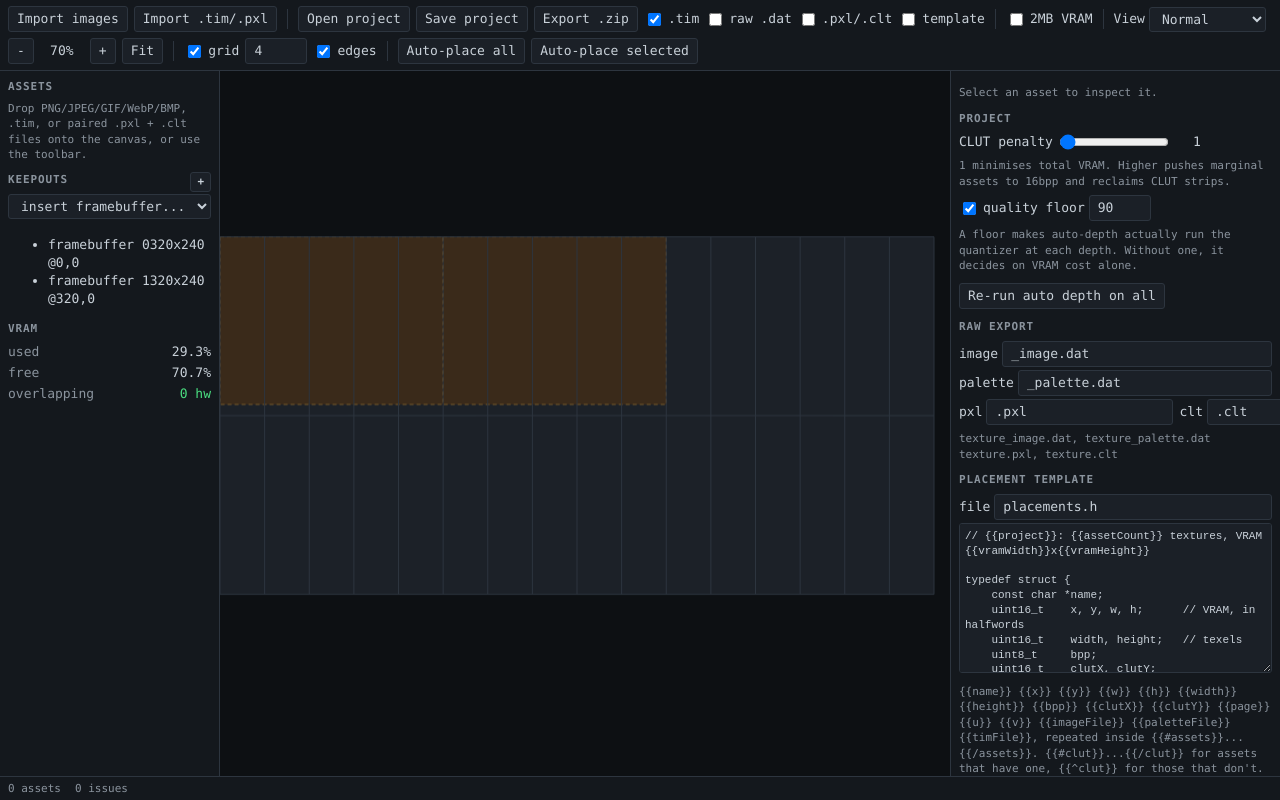
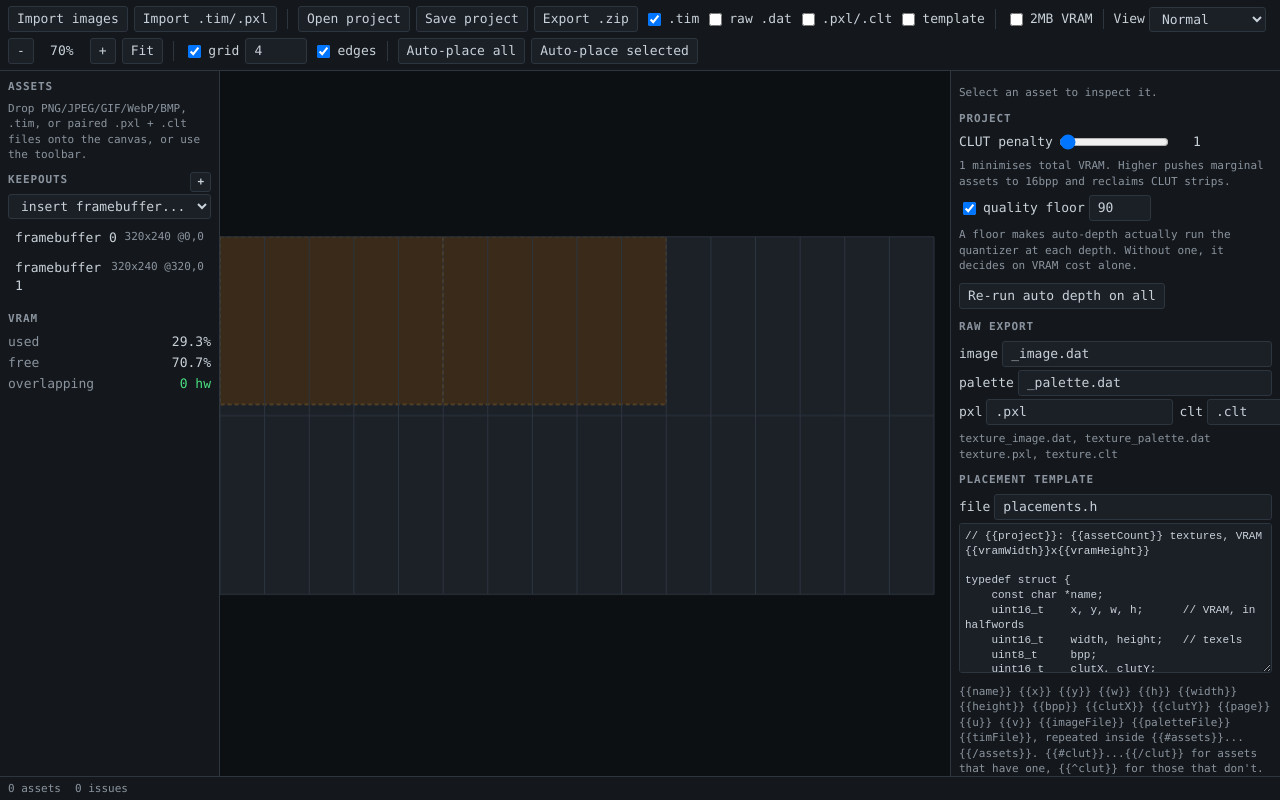
Before and after one commit to ps1dev/timweb, a website built with Vite: page index.html in a window 1280 px wide. Built offline with nearby package versions, Linux system fonts and the light colour scheme.

Commit message:
Style the keepout list like the asset list
It had no rules of its own, so it rendered as a bulleted list with the name
and the size run together: "framebuffer 1320x240" for framebuffer 1 at
320x240.

```diff
--- a/index.html
+++ b/index.html
@@ -57,14 +57,14 @@
   }
   .panel h2:first-child { margin-top: 0; }
 
-  #assets { list-style: none; margin: 0; padding: 0; }
-  #assets li {
+  #assets, #keepouts { list-style: none; margin: 0; padding: 0; }
+  #assets li, #keepouts li {
     padding: 5px 6px; border: 1px solid transparent; border-radius: 3px;
     cursor: pointer; display: flex; justify-content: space-between; gap: 6px;
   }
-  #assets li:hover { background: var(--panel2); }
-  #assets li.sel { background: var(--panel2); border-color: var(--accent); }
-  #assets li .meta { color: var(--dim); font-size: 11px; white-space: nowrap; }
+  #assets li:hover, #keepouts li:hover { background: var(--panel2); }
+  #assets li.sel, #keepouts li.sel { background: var(--panel2); border-color: var(--accent); }
+  #assets li .meta, #keepouts li .meta { color: var(--dim); font-size: 11px; white-space: nowrap; }
   #assets li.missing .name { color: var(--warn); }
 
   #canvas-wrap { position: relative; background: #07090b; overflow: hidden; }
```
